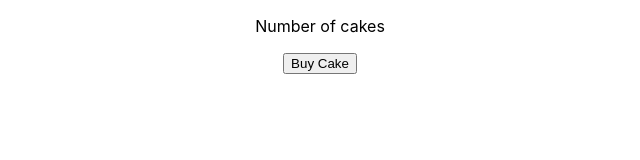
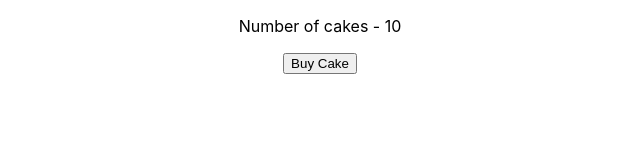
Before and after one commit to msateesh900/react-redux-app, a React (Create React App) app: page / in a window 1280 px wide. Shown: the top 160 px of the page, without its empty margins (320-960 px from the left). Built offline with nearby package versions, Linux system fonts and the light colour scheme.

Commit message:
Added cake app using react-redux

```diff
--- a/src/App.js
+++ b/src/App.js
@@ -1,11 +1,15 @@
 import "./App.css";
+import { Provider } from "react-redux";
+import store from "./redux/store";
 import CakeContainer from "./components/CakeContainer";
 
 function App() {
   return (
-    <div className="App">
-      <CakeContainer />
-    </div>
+    <Provider store={store}>
+      <div className="App">
+        <CakeContainer />
+      </div>
+    </Provider>
   );
 }
 
--- a/src/components/CakeContainer.js
+++ b/src/components/CakeContainer.js
@@ -1,12 +1,26 @@
 import React from "react";
+import { connect } from "react-redux";
+import { buyCake } from "../redux";
 
-function CakeContainer() {
+function CakeContainer(props) {
   return (
     <div>
-      <p>Number of cakes</p>
-      <button>Buy Cake</button>
+      <p>Number of cakes - {props.numberOfCakes}</p>
+      <button onClick={props.buyCake}>Buy Cake</button>
     </div>
   );
 }
 
-export default CakeContainer;
+const mapStateToProps = (state) => {
+  return {
+    numberOfCakes: state.numberOfCakes,
+  };
+};
+
+const mapDispatchToProps = (dispatch) => {
+  return {
+    buyCake: () => dispatch(buyCake()),
+  };
+};
+
+export default connect(mapStateToProps, mapDispatchToProps)(CakeContainer);
--- /dev/null
+++ b/src/redux/cake/cakeActions.js
@@ -0,0 +1,7 @@
+import { BUY_CAKE } from "./cakeTypes";
+
+export const buyCake = () => {
+  return {
+    type: BUY_CAKE,
+  };
+};
--- /dev/null
+++ b/src/redux/cake/cakeReducer.js
@@ -0,0 +1,18 @@
+import { BUY_CAKE } from "./cakeTypes";
+const initialState = {
+  numberOfCakes: 10,
+};
+
+const cakeReducer = (state = initialState, action) => {
+  switch (action.type) {
+    case BUY_CAKE:
+      return {
+        ...state,
+        numberOfCakes: state.numberOfCakes - 1,
+      };
+    default:
+      return state;
+  }
+};
+
+export default cakeReducer;
--- /dev/null
+++ b/src/redux/cake/cakeTypes.js
@@ -0,0 +1 @@
+export const BUY_CAKE = "BUY_CAKE";
--- /dev/null
+++ b/src/redux/index.js
@@ -0,0 +1 @@
+export { buyCake } from "./cake/cakeActions";
--- /dev/null
+++ b/src/redux/store.js
@@ -0,0 +1,6 @@
+import { createStore } from "redux";
+import cakeReducer from "./cake/cakeReducer";
+
+const store = createStore(cakeReducer);
+
+export default store;
```
